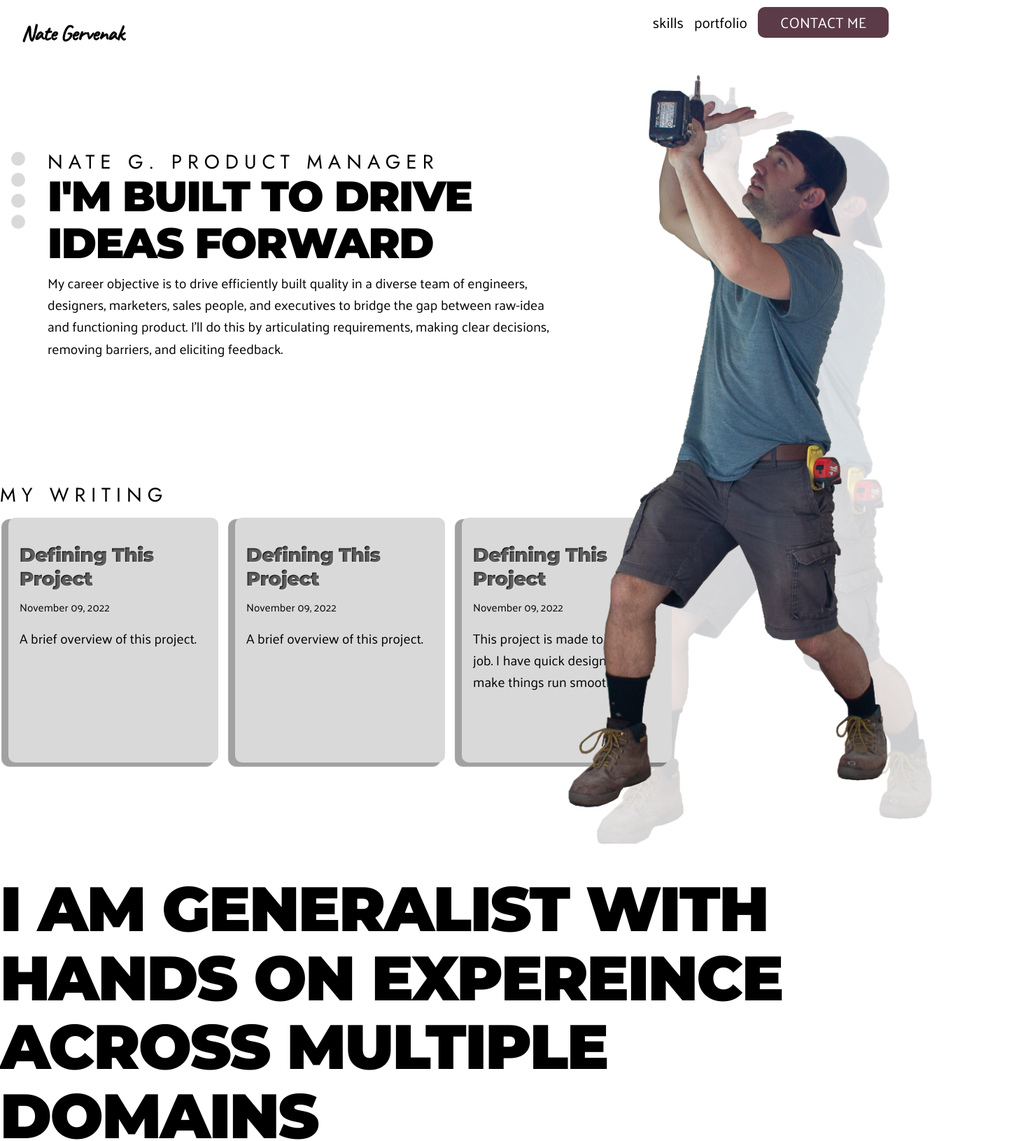
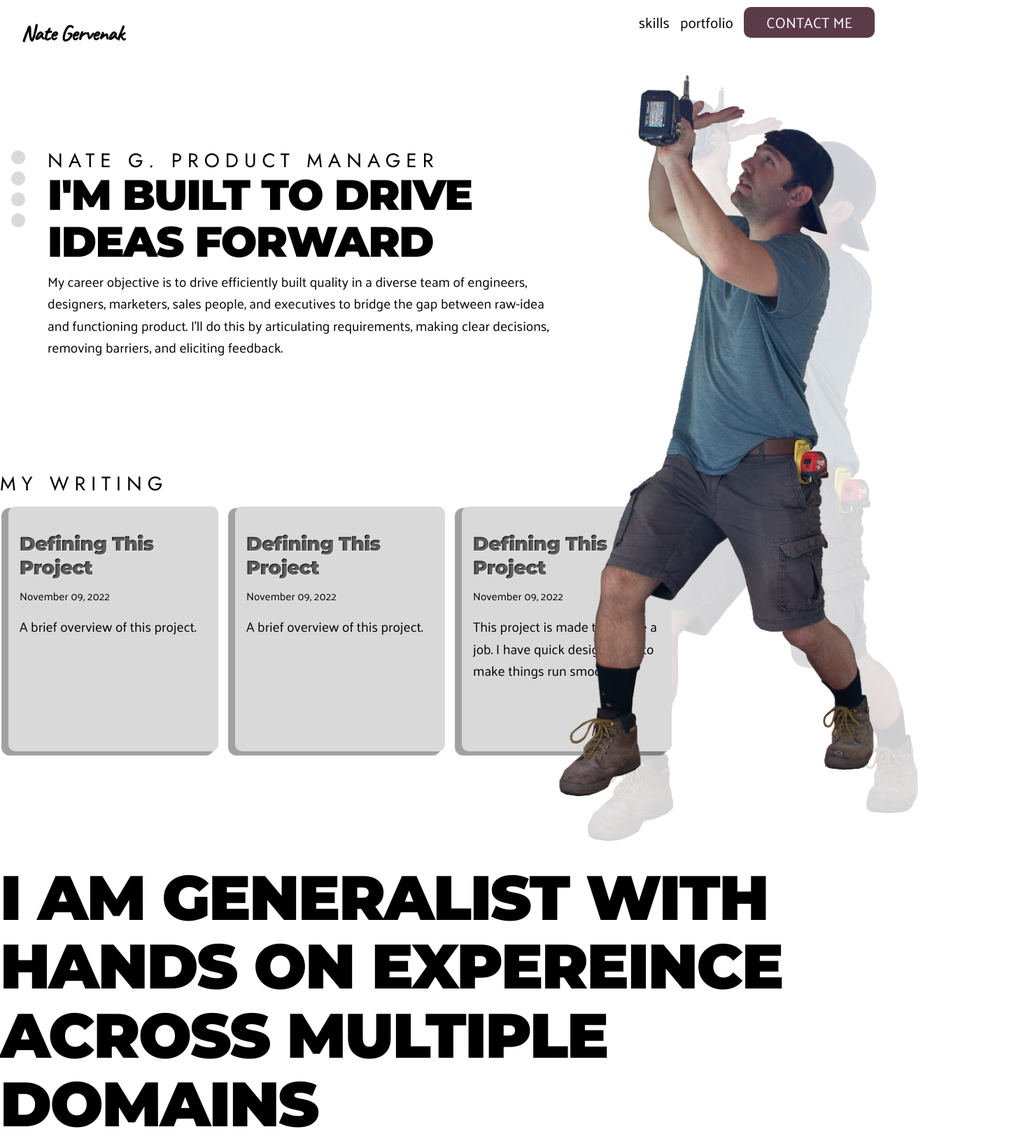
Before and after one commit to gervy28/nate-portfolio-2022, a Gatsby site: page / in a window 1280 px wide. Shown: the top 1631 px of the page at 70% size, 1472 px wide, since content can reach past the window. Built offline with nearby package versions, Linux system fonts and the light colour scheme; Gatsby itself is replaced by a stand-in of ours; a web font is replaced by a local one.

Commit message:
refactor added max width to sections

```diff
--- a/src/components/blog-post-selector.js
+++ b/src/components/blog-post-selector.js
@@ -42,7 +42,8 @@
    }
 
    return (
-     <section className={blogPostSelector.section_blog}>
+     <section className="contained_section">
+      <div className={blogPostSelector.section_blog}>
         <h2 className="stretched_title">my writing</h2>
         <div className={blogPostSelector.blog_cards_wrapper}>
           {posts.map(post => {
@@ -77,6 +78,7 @@
             )
           })}
         </div>
+      </div>
      </section>
    )
  }
--- a/src/components/header.js
+++ b/src/components/header.js
@@ -32,7 +32,7 @@
    const social = data.site.siteMetadata?.social
 
    return (
-    <header className={headerStyles.global_header}>
+    <header className={`contained_section ${headerStyles.global_header}`}>
       <h1>Nate Gervenak</h1>
       <nav>
         <ul>
--- a/src/components/header.module.css
+++ b/src/components/header.module.css
@@ -4,7 +4,7 @@
   flex-direction: row;
   justify-content: space-between;
   padding: 10px 30px;
-  max-width: 1600px;
+  /* max-width: var(--maxWidth-section); */
 }
 
 .global_header > h1 {
--- a/src/components/home-page-hero.js
+++ b/src/components/home-page-hero.js
@@ -32,7 +32,7 @@
    const social = data.site.siteMetadata?.social
 
    return (
-    <section className={homePageHeroStyles.hero_container} >
+    <section className={`contained_section ${homePageHeroStyles.hero_container}`} >
       <div>
         <div>
           <span></span>
--- a/src/components/skills-section.js
+++ b/src/components/skills-section.js
@@ -40,7 +40,7 @@
       <h2 className="title_large">I AM GENERALIST WITH HANDS ON EXPEREINCE ACROSS MULTIPLE DOMAINS</h2>
       {resumeItems(resume).map(item => {
         return (
-          <div>
+          <div className="contained_section">
             <h3 className="title_stretched">{item.replaceAll("_", " ")}</h3>
               <ol className={skillsSectionStyles.skills_list}>
               {resume[item].map(entry => {
--- a/src/components/visual-portfolio.module.css
+++ b/src/components/visual-portfolio.module.css
@@ -9,11 +9,8 @@
 
 .portfolio_items_wrapper {
   overflow-x: scroll;
-  /* overflow-y: hidden; */
+  overflow-y: hidden;
   white-space: nowrap;
-  background-color: blue;
-  width: 120vw;
-  margin-left: -5vw;
 }
 
 .portfolio_item {
--- a/src/style.css
+++ b/src/style.css
@@ -10,6 +10,7 @@
   --maxWidth-2xl: 42rem;
   --maxWidth-3xl: 48rem;
   --maxWidth-4xl: 56rem;
+  --maxWidth-section: 1300px;
   --maxWidth-full: "100%";
   --maxWidth-wrapper: var(--maxWidth-4xl);
   --spacing-px: "1px";
@@ -87,13 +88,18 @@ body {
   font-size: var(--fontSize-2);
   color: var(--color-text);
   max-width: 100%;
-  display: flex;
-  justify-items: center;
+  padding: 0;
+  margin: 0;
 }
 
 body > div:first-child {
   margin-inline: auto;
+  max-width: 100%;
+}
+
+.contained_section {
   max-width: 1300px;
+  margin: auto;
 }
 
 /* main {
```
Lines whose indentation alone changed are shown as unchanged.
